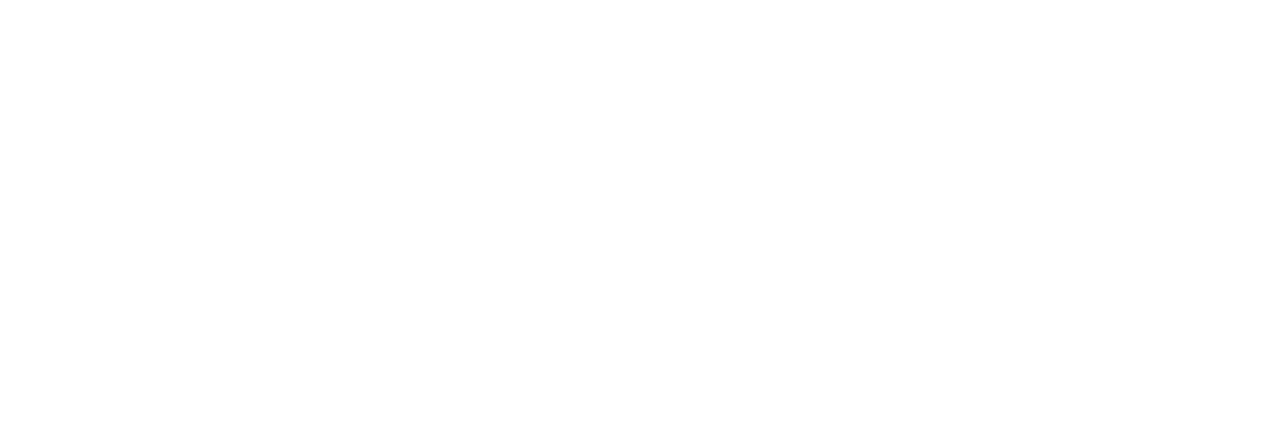
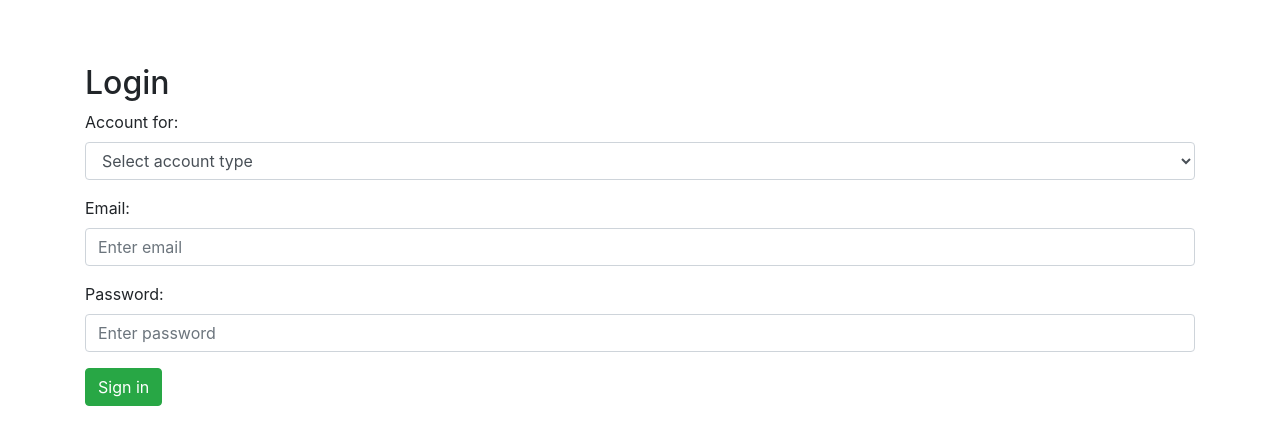
Before and after one commit to nenadperisic/FindBand, a React (Create React App) app in the folder client/: page /login in a window 1280 px wide. Shown: the top 444 px of the page. Built offline with nearby package versions, Linux system fonts and the light colour scheme.

Commit message:
Added Login pages

```diff
--- a/client/src/App.js
+++ b/client/src/App.js
@@ -3,7 +3,7 @@
 import { BrowserRouter, Route, Switch } from 'react-router-dom';
 import Homepage from './components/Homepage';
 import Register from './components/Register';
-// import Login from './components/Login';
+import Login from './components/Login';
 
 function App() {
   return (
@@ -11,7 +11,7 @@
       <Switch>
         <Route path="/" exact component={Homepage} />
         <Route path="/register" exact component={Register} />
-        {/* <Route path="/login" exact component={Login} />      */}
+        <Route path="/login" exact component={Login} />
       </Switch>
     </BrowserRouter>
   );
--- a/client/src/components/ImgOnHomepage.js
+++ b/client/src/components/ImgOnHomepage.js
@@ -9,7 +9,7 @@
     return (
         <div className="ImgOnHomepage">
             <img src="/background.jpeg" alt="image_header"/>
-            {/* <button className="btnLogIn"><a href="/login"> <span className="textBtn">Log in</span> </a></button> */}
+            <button className="btnLogIn"><a href="/login"> <span className="textBtn">Log in</span> </a></button>
             <button className="btnSignIn"> <a href="/register"> Register </a></button>
         </div>
     );
--- /dev/null
+++ b/client/src/components/Login.js
@@ -0,0 +1,132 @@
+import React, { Component } from 'react';
+import '../css/Login.css';
+
+class Login extends Component {
+    constructor(props) {
+        super(props);
+        this.state = {
+            forAccount: {
+                accountType: '',
+                email: '',
+                password: ''
+            }
+        };
+
+        this.showFormforAccount = this.showFormforAccount.bind(this);
+        this.onAccountTypeChange = this.onAccountTypeChange.bind(this);
+        this.onEmailChangeforAccount = this.onEmailChangeforAccount.bind(this);
+        this.onPasswordChangeforAccount = this.onPasswordChangeforAccount.bind(this);
+        this.handleSubmitforAccount = this.handleSubmitforAccount.bind(this);
+
+    }
+
+    checkFormValidity(entity) {
+        const validationEmailRegex = new RegExp("^[a-zA-Z0-9_.+-]+@[a-zA-Z0-9-]+.[a-zA-Z0-9-.]+$");
+        const validationPasswordRegex = new RegExp("^(?=.*\\d).{4,12}$");
+
+        if (entity.accountType == "" || entity.accountType == "not_selected") {
+            window.alert("Account type not selected!");
+            return false;
+        } else if (entity.email === "" || !validationEmailRegex.test(entity.email)) {
+            window.alert("Please insert valid email!");
+            return false;
+        } else if (entity.password === "" || !validationPasswordRegex.test(entity.password)) {
+            window.alert("Password must contain between 4-12 characters and at least one digit!");
+            return false;
+        }
+
+        return true;
+    }
+
+    showFormforAccount() {
+        const formAccount = document.getElementById("registerAccount");
+        formAccount.style.display = "block";
+        this.setState({
+            forAccount: {
+                accountType: '',
+                email: '',
+                password: ''
+            }
+        });
+    }
+
+    onEmailChangeforAccount(email) {
+        const forAccount = {
+            accountType: this.state.forAccount.accountType,
+            email: email.target.value,
+            password: this.state.forAccount.password
+        }
+        this.setState({
+            forAccount
+        });
+    }
+
+    onPasswordChangeforAccount(password) {
+        const forAccount = {
+            accountType: this.state.forAccount.accountType,
+            email: this.state.forAccount.email,
+            password: password.target.value
+        };
+        this.setState({
+            forAccount
+        });
+    }
+
+    onAccountTypeChange(accountFor) {
+        const forAccount = {
+            accountType: accountFor.target.value,
+            email: this.state.forAccount.email,
+            password: this.state.forAccount.password
+        }
+        this.setState({
+            forAccount
+        });
+    }
+
+    handleSubmitforAccount() {
+        const forAccount = this.state.forAccount;
+        if (!this.checkFormValidity(forAccount)) {
+            return;
+        }
+
+        console.log(forAccount);
+        document.getElementById("formAccount").reset();
+    }
+
+    render() {
+
+        return (
+            <div className="login">
+
+                <div className="container" id="loginAccount">
+                    <h2>Login</h2>
+                    <div className="form-group">
+                        <label htmlFor="accountFor">Account for:</label>
+                        <select id="selectAccountType" className="form-control" onChange={this.onAccountTypeChange}>
+                            <option value="not_selected">Select account type</option>
+                            <option value="musician">Musician</option>
+                            <option value="band">Band</option>
+                            <option value="tavern">Tavern</option>
+                        </select>
+                    </div>
+
+                    <form id="formAccount">
+                        <div className="form-group">
+                            <label htmlFor="email">Email:</label>
+                            <input type="email" className="form-control" id="email" placeholder="Enter email" name="email" onChange={this.onEmailChangeforAccount} />
+                        </div>
+
+                        <div className="form-group">
+                            <label htmlFor="pwd">Password:</label>
+                            <input type="password" className="form-control" id="pwd" placeholder="Enter password" name="pwd" onChange={this.onPasswordChangeforAccount} />
+                        </div>
+
+                        <button type="button" onClick={this.handleSubmitforAccount} className="btn btn-success">Sign in</button>
+                    </form>
+                </div>
+            </div>
+        );
+    }
+}
+
+export default Login;
--- /dev/null
+++ b/client/src/css/Login.css
@@ -0,0 +1,17 @@
+.container {
+    margin-top: 5%;
+}
+
+.buttons {
+    margin-top: 5%;
+    margin-left: 40%;
+    display: flex;
+}
+
+#logInDriver {
+    display: none;
+}
+
+#btnLogInDriver {
+    margin-left: 2%;
+}
```
